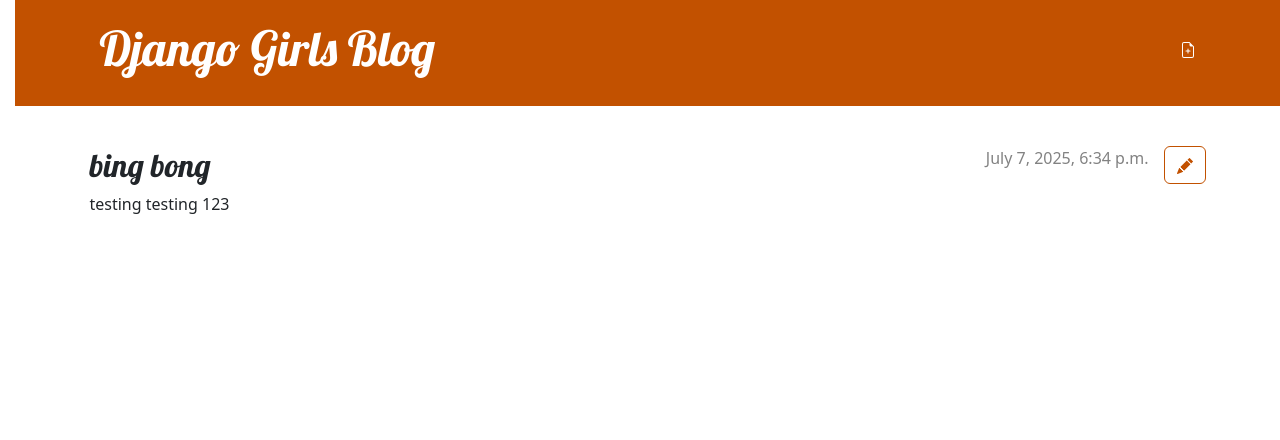
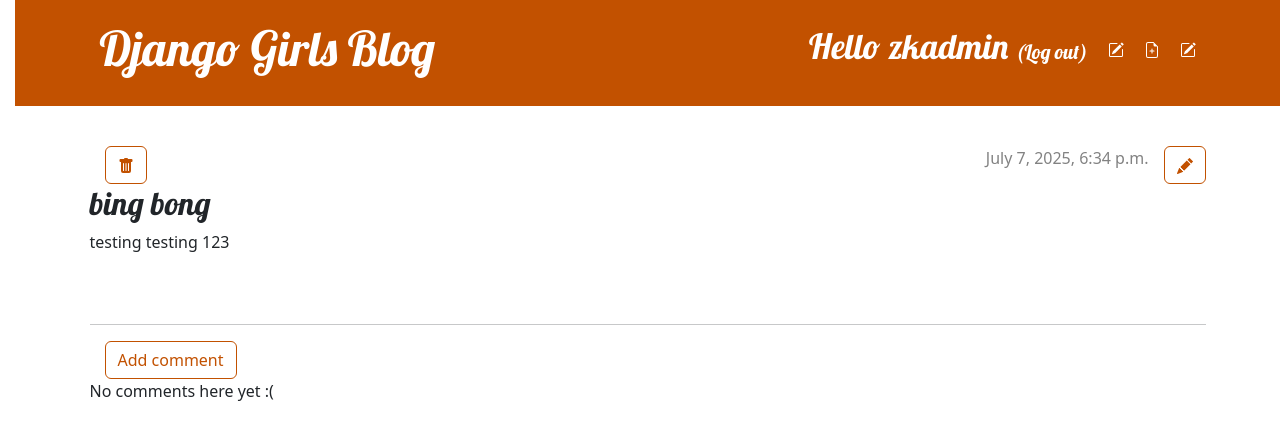
Before and after one commit to aketcham10/Django-Project, a Django app: page /post/1/ in a window 1280 px wide. Shown: the top 440 px of the page. Run offline with Django 5.2, Linux system fonts and the light colour scheme; a user stored in the database is signed in; data comes from the database, SQL or seed files in the repository; both versions use the stored data as it was after the commit.

Commit message:
Did stuff

```diff
--- a/blog/admin.py
+++ b/blog/admin.py
@@ -1,5 +1,7 @@
 from django.contrib import admin
 from .models import Post
+from .models import Comment
 
 admin.site.register(Post)
+admin.site.register(Comment)
 # Register your models here.
--- a/blog/models.py
+++ b/blog/models.py
@@ -15,3 +15,20 @@ class Post(models.Model):
 
     def __str__(self):
         return self.title
+
+
+class Comment(models.Model):
+    post = models.ForeignKey('blog.Post', on_delete=models.CASCADE, related_name='comments')
+    author = models.CharField(max_length=200)
+    text = models.TextField()
+    created_date = models.DateTimeField(default=timezone.now)
+    approved_comment = models.BooleanField(default=False)
+
+    def approve(self):
+        self.approved_comment = True
+        self.save()
+
+    def __str__(self):
+        return self.text
+    def approved_comments(self):
+        return self.comments.filter(approved_comment=True)
--- a/blog/static/css/blog.css
+++ b/blog/static/css/blog.css
@@ -79,3 +79,18 @@ h4 {
     color: #FFFFFF;
     background-color: #C25100;
 }
+#logout {
+    font-family: 'Lobster', cursive;
+
+}
+
+small a,
+small a:hover,
+small a:visited {
+    font-size: 15pt;
+    color: #ffffff;
+    text-decoration: none;
+}
+.comment {
+    margin: 20px 0px 20px 20px;
+}
--- a/blog/templates/blog/base.html
+++ b/blog/templates/blog/base.html
@@ -11,9 +11,14 @@
         <header class="page-header">
             <div class="container">
                 {% if user.is_authenticated %}
-                    <a href="{% url 'post_new' %}" class="top-menu">
-                        {% include './icons/file-earmark-plus.svg' %}
-                    </a>
+                <a href="{% url 'post_draft_list' %}" class="top-menu">{% include './icons/pencil-square.svg'%}</a>
+                <a href="{% url 'post_new' %}" class="top-menu">
+                    {% include './icons/file-earmark-plus.svg' %}
+                </a>
+                <a class="top-menu">{% include './icons/pencil-square.svg'%}</a>
+                <p id="logout" class="top-menu">Hello {{ user.username }} <small><a href="{% url 'logout' %}">(Log out)</a></small></p>
+                {% else %}
+                <a href="{% url 'login' %}" class="top-menu">{% include './icons/lock-fill.svg' %}</a>
                 {% endif %}
                 <h1><a href="/">Django Girls Blog</a></h1>
             </div>
--- a/blog/templates/blog/post_detail.html
+++ b/blog/templates/blog/post_detail.html
@@ -9,12 +9,43 @@
                 </a>
             {% endif %}
         </aside>
+        <a class="btn btn-secondary" href="{% url 'post_remove' pk=post.pk %}">
+            {% include './icons/trash-fill.svg' %}
+        </a>
         {% if post.published_date %}
-            <time class="date">
+            <div class="date">
                 {{ post.published_date }}
-            </time>
+            </div>
+
+            {% else %}
+            <aside class="actions">
+                <a class="btn btn-secondary" role="button" href="{% url 'post_publish' pk=post.pk %}">Publish</a>
+            </aside>
         {% endif %}
         <h2>{{ post.title }}</h2>
         <p>{{ post.text|linebreaksbr }}</p>
     </article>
-{% endblock %}
+    <hr>
+    <a class="btn btn-secondary" role="button" href="{% url 'add_comment_to_post' pk=post.pk %}">Add comment</a>
+    {% for comment in post.comment.all %}
+        {% if user.is_authenticated or comment.approved_comment %}
+        <div class="comment">
+            <div class="date">
+                {{ comment.created_date }}
+                {% if not comment.approved_comment %}
+                    <a class="btn btn-default" href="{% url 'comment_remove' pk=comment.pk %}">
+                    {% include './icons/hand-thumbs-down.svg' %}
+                    </a>
+                    <a class="btn btn-default" href="{% url 'comment_approve' pk=comment.pk %}">
+                    {% include './icons/hand-thumbs-up.svg' %}
+                    </a>
+                {% endif %}
+            </div>
+            <strong>{{ comment.author }}</strong>
+            <p>{{ comment.text|linebreaks }}</p>
+        </div>
+        {% endif %}
+    {% empty %}
+        <p>No comments here yet :(</p>
+    {% endfor %}
+    {% endblock %}
--- a/blog/urls.py
+++ b/blog/urls.py
@@ -6,4 +6,10 @@ urlpatterns = [
     path('post/<int:pk>/', views.post_detail, name='post_detail'),
     path('post/new/', views.post_new, name='post_new'),
     path('post/<int:pk>/edit/', views.post_edit, name='post_edit'),
+    path('drafts/', views.post_draft_list, name='post_draft_list'),
+    path('post/<int:pk>/publish/', views.post_publish, name='post_publish'),
+    path('post/<int:pk>/remove/', views.post_remove, name='post_remove'),
+    path('post/<int:pk>/comment/', views.add_comment_to_post, name='add_comment_to_post'),
+    path('comment/<int:pk>/approve/', views.comment_approve, name='comment_approve'),
+    path('comment/<int:pk>/remove/', views.comment_remove, name='comment_remove'),
 ]
--- a/blog/views.py
+++ b/blog/views.py
@@ -2,6 +2,9 @@ from django.shortcuts import render, get_object_or_404, redirect
 from django.utils import timezone
 from .models import Post
 from .forms import PostForm
+from django.contrib.auth.decorators import login_required
+from .forms import PostForm, CommentForm
+from .models import Comment
 
 
 # Create your views here.
@@ -13,19 +16,19 @@ def post_detail(request, pk):
     post = get_object_or_404(Post, pk=pk)
     return render(request, 'blog/post_detail.html', {'post': post})
 
+@login_required
 def post_new(request):
     if request.method == "POST":
         form = PostForm(request.POST)
         if form.is_valid():
             post = form.save(commit=False)
             post.author = request.user
-            post.published_date = timezone.now()
             post.save()
             return redirect('post_detail', pk=post.pk)
     else:
         form = PostForm()
     return render(request, 'blog/post_edit.html', {'form': form})
-
+@login_required
 def post_edit(request, pk):
     post = get_object_or_404(Post, pk=pk)
     if request.method == "POST":
@@ -39,3 +42,41 @@ def post_edit(request, pk):
     else:
         form = PostForm(instance=post)
     return render(request, 'blog/post_edit.html', {'form': form})
+
+def post_draft_list(request):
+    posts = Post.objects.filter(published_date__isnull=True).order_by('created_date')
+    return render(request, 'blog/post_draft_list.html', {'posts': posts})
+
+def post_publish(request, pk):
+    post = get_object_or_404(Post, pk=pk)
+    if request.method=='POST':
+        post.publish()
+    return redirect('post_detail', pk=pk)
+def post_remove(request, pk):
+    post = get_object_or_404(Post, pk=pk)
+    if request.method=='POST':
+        post.delete()
+    return redirect('post_list')
+def add_comment_to_post(request, pk):
+    post = get_object_or_404(Post, pk=pk)
+    if request.method == "POST":
+        form = CommentForm(request.POST)
+        if form.is_valid():
+            comment = form.save(commit=False)
+            comment.post = post
+            comment.save()
+            return redirect('post_detail', pk=post.pk)
+    else:
+        form = CommentForm()
+    return render(request, 'blog/add_comment_to_post.html', {'form': form})
+@login_required
+def comment_approve(request, pk):
+    comment = get_object_or_404(Comment, pk=pk)
+    comment.approve()
+    return redirect('post_detail', pk=comment.post.pk)
+
+@login_required
+def comment_remove(request, pk):
+    comment = get_object_or_404(Comment, pk=pk)
+    comment.delete()
+    return redirect('post_detail', pk=comment.post.pk)
--- a/mysite/settings.py
+++ b/mysite/settings.py
@@ -124,3 +124,5 @@ STATIC_ROOT = BASE_DIR / 'static'
 # https://docs.djangoproject.com/en/5.1/ref/settings/#default-auto-field
 
 DEFAULT_AUTO_FIELD = 'django.db.models.BigAutoField'
+
+LOGIN_REDIRECT_URL = '/'
--- a/mysite/urls.py
+++ b/mysite/urls.py
@@ -16,8 +16,11 @@ Including another URLconf
 """
 from django.contrib import admin
 from django.urls import path, include
+from django.contrib.auth import views
 
 urlpatterns = [
     path('admin/', admin.site.urls),
+    path('accounts/login/', views.LoginView.as_view(), name='login'),
+    path('accounts/logout/', views.LogoutView.as_view(next_page='/'), name='logout'),
     path('', include('blog.urls')),
 ]
```
Also changed, not shown: blog/forms.py (+7 -0 lines), blog/templates/blog/post_draft_list.html (added, +11 -0 lines), blog/templates/blog/post_list.html (+7 -6 lines), blog/templates/blog/registration/login.html (added, +24 -0 lines), blog/migrations/0002_comment.py (added), blog/templates/blog/icons/pencil-square.svg (added), blog/templates/blog/icons/trash-fill.svg (added), db.sqlite3.
